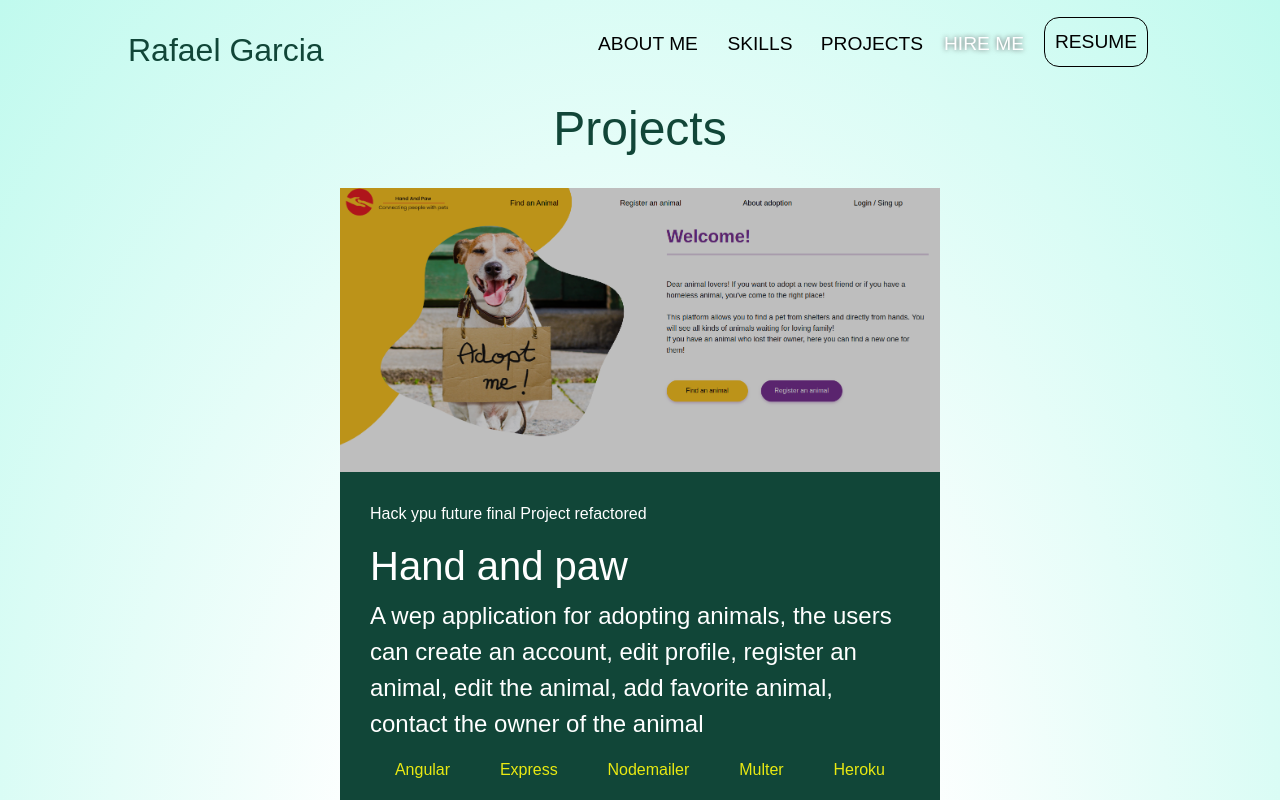
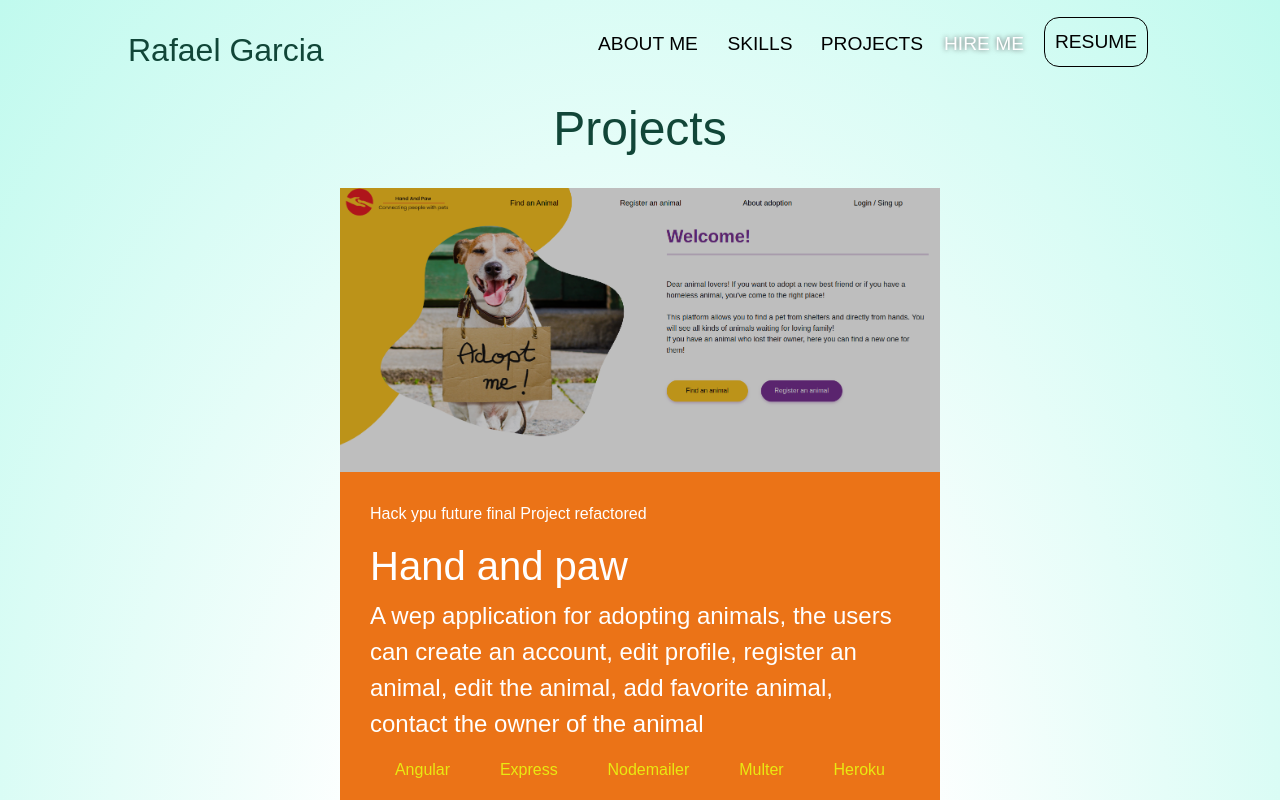
Before and after one commit to rago89/rago89.github.io, an Angular app: page /projects in a window 1280 px wide. Shown: the top 800 px of the page. Built offline with nearby package versions, Linux system fonts and the light colour scheme.

Commit message:
add background complementary color

```diff
--- a/src/app/components/shared/project-card/project-card.component.css
+++ b/src/app/components/shared/project-card/project-card.component.css
@@ -5,7 +5,7 @@
   justify-content: start;
   margin: 0px auto 50px auto;
   grid-template-columns: repeat(2, 1fr);
-  background-color: rgb(17, 70, 56);
+  background-color: #eb7317;
 }
 
 .project-description {
```
